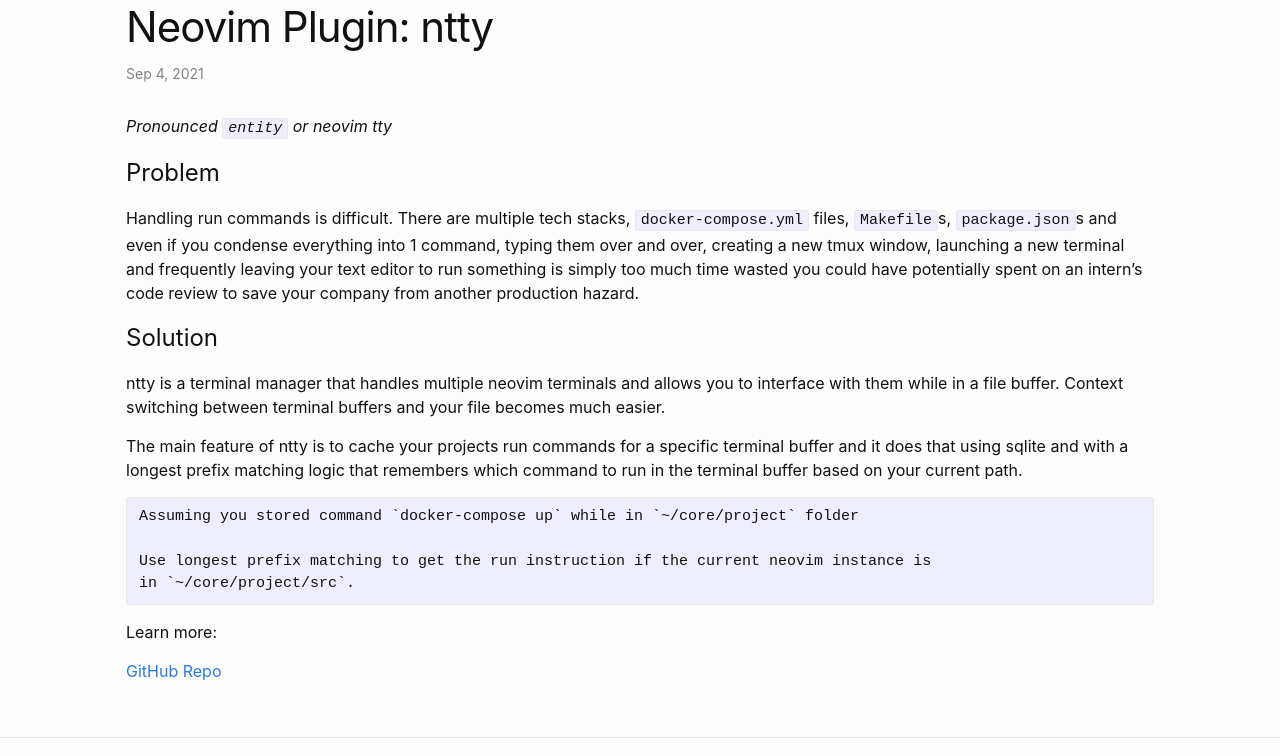
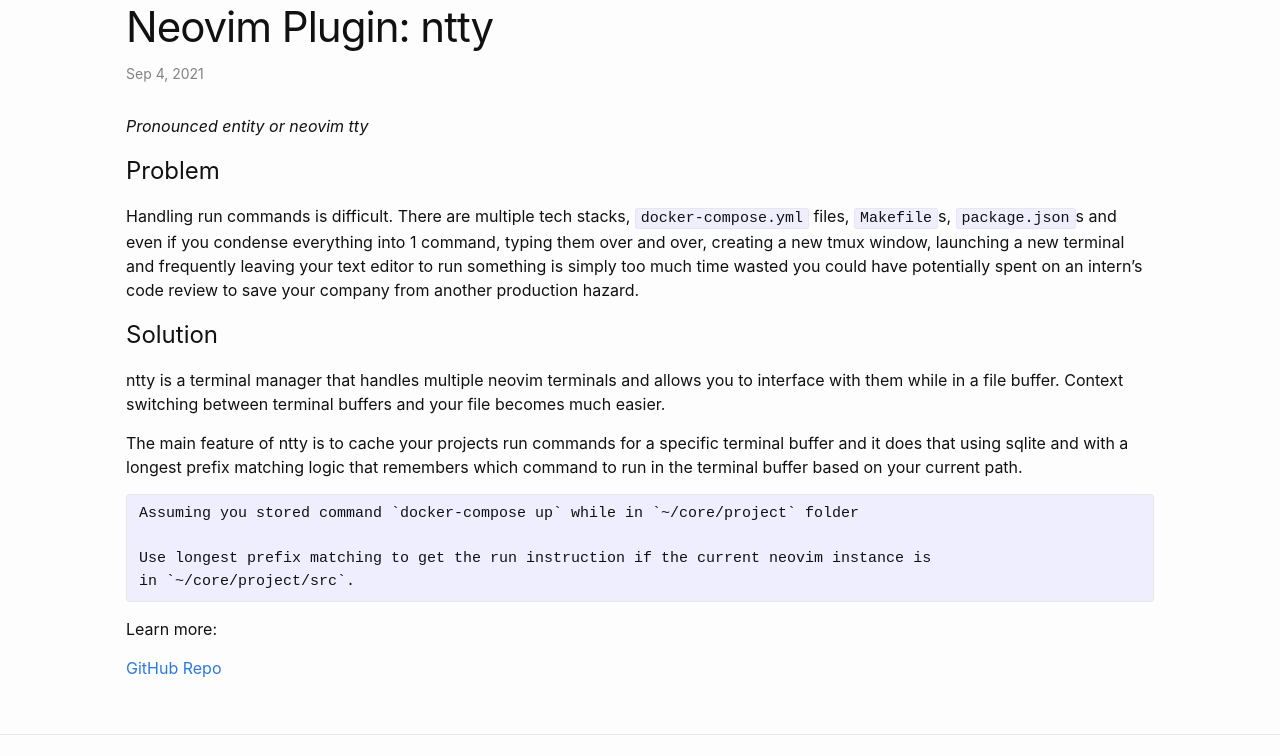
Before and after one commit to yzia2000/yzia2000.github.io, a Jekyll site: the page built from portfolio/_posts/2021-09-05-ntty.md, in a window 1280 px wide and 900 px high, scrolled down 442 px, cut to the strip 144-900 px from the top of the window. Built offline with Jekyll 4.4.1, drawn with Linux system fonts in a browser that asks for light colours.

```diff
--- a/portfolio/_posts/2021-09-05-ntty.md
+++ b/portfolio/_posts/2021-09-05-ntty.md
@@ -5,7 +5,7 @@ date: 2021-09-4 10:14:48 +0530
 categories: Portfolio
 ---
 
-_Pronounced `entity` or neovim tty_
+_Pronounced entity or neovim tty_
 
 # Problem
 
```
